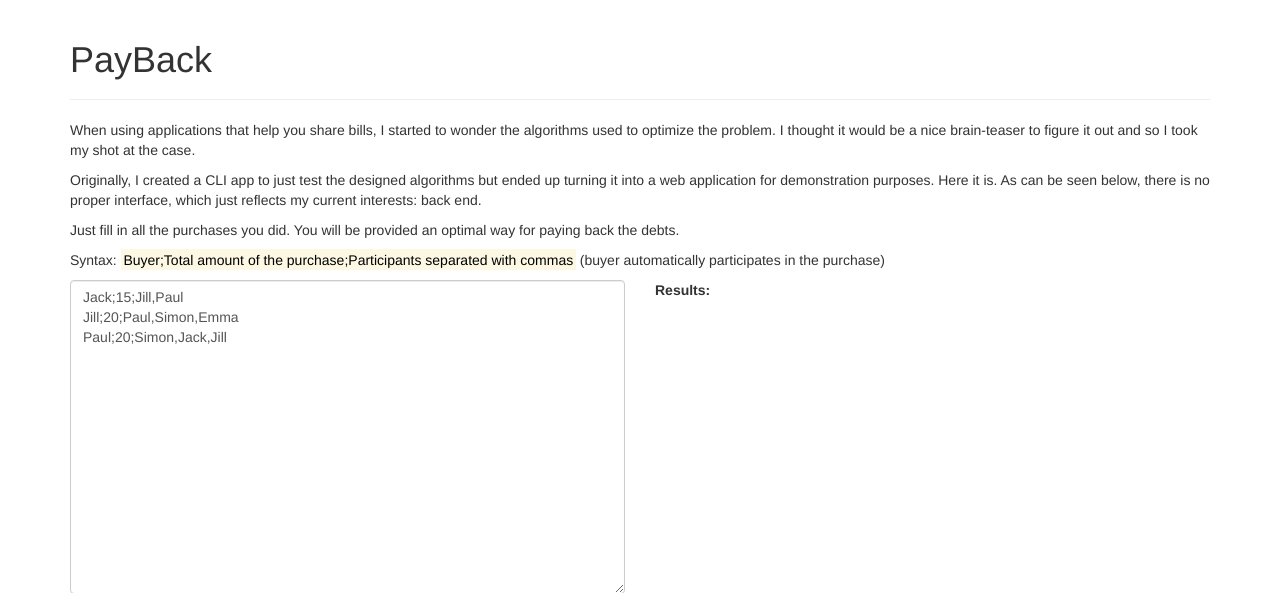
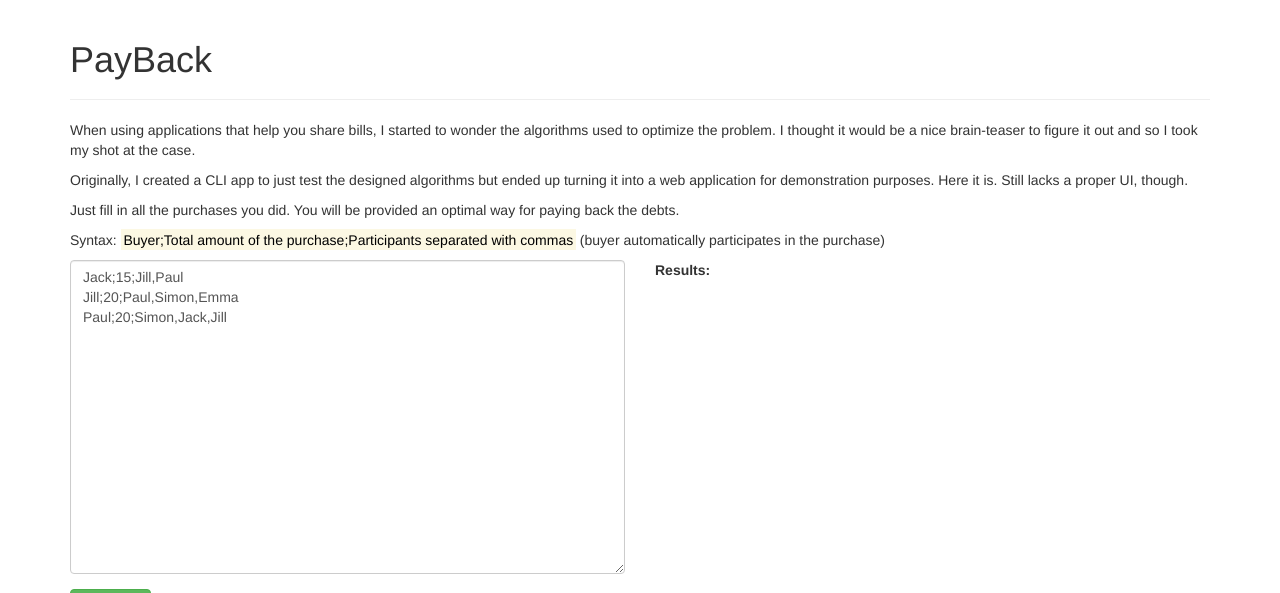
Before and after one commit to rkarell/pay-back, a Django app: page / in a window 1280 px wide. Shown: the top 593 px of the page. Run offline with Django 3.2, Linux system fonts and the light colour scheme; some libraries are stand-ins or nearby versions.

Commit message:
Fine-tune README again

```diff
--- a/app/templates/app/index.html
+++ b/app/templates/app/index.html
@@ -15,7 +15,7 @@
             <h1>PayBack</h1>
         </div>
         <p>When using applications that help you share bills, I started to wonder the algorithms used to optimize the problem. I thought it would be a nice brain-teaser to figure it out and so I took my shot at the case.</p>
-        <p>Originally, I created a CLI app to just test the designed algorithms but ended up turning it into a web application for demonstration purposes. Here it is. As can be seen below, there is no proper interface, which just reflects my current interests: back end.</p>
+        <p>Originally, I created a CLI app to just test the designed algorithms but ended up turning it into a web application for demonstration purposes. Here it is. Still lacks a proper UI, though.</p>
         <p>Just fill in all the purchases you did. You will be provided an optimal way for paying back the debts.</p>
         <p>Syntax: <mark>Buyer;Total amount of the purchase;Participants separated with commas</mark> (buyer automatically participates in the purchase)</p>
         <div class="row">
```
Also changed, not shown: README.md.
